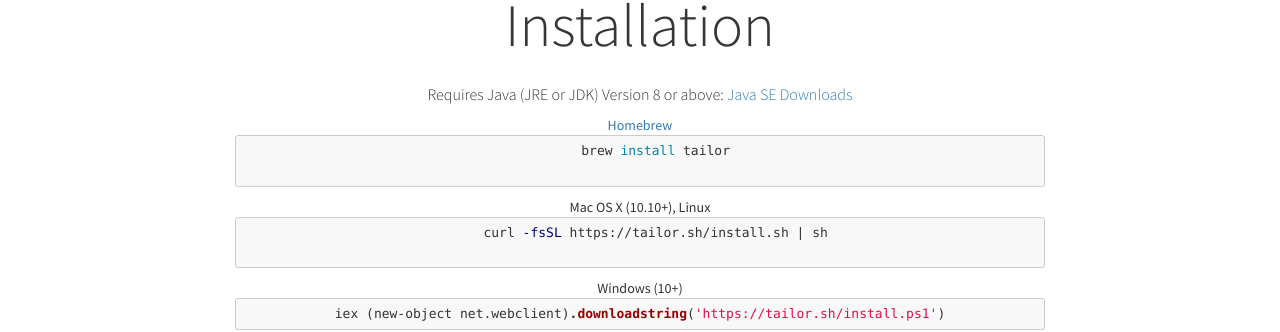
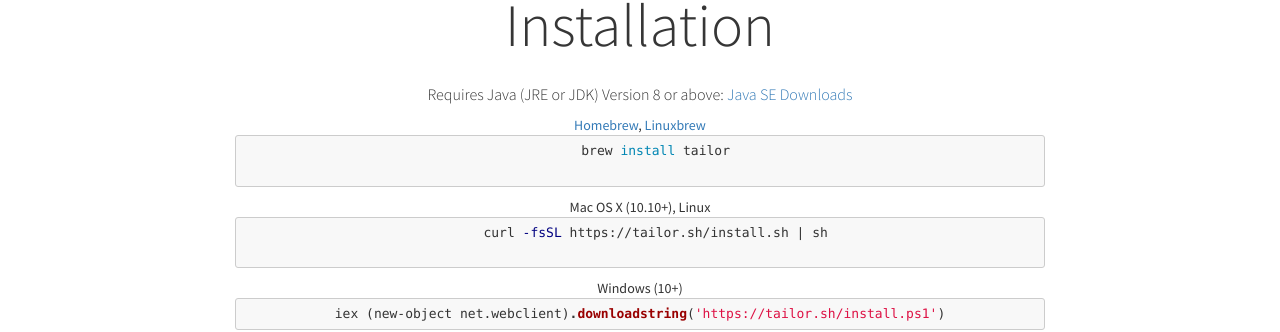
Before and after one commit to sleekbyte/tailor, a Jekyll site: the page built from index.html, in a window 1280 px wide and 900 px high, scrolled down 837 px. Shown: the part 144-476 px from the top of the window. Built offline with Jekyll 4.4.1, drawn with Linux system fonts in a browser that asks for light colours; nearby versions of some CDN libraries; comment, search, counter and statistics services are not loaded.

Commit message:
Add link to Linuxbrew

```diff
--- a/index.html
+++ b/index.html
@@ -33,7 +33,7 @@
 <div class="container subtopic text-center">
   <h2>Installation</h2>
   <p>Requires Java (JRE or JDK) Version 8 or above: <a href="http://www.oracle.com/technetwork/java/javase/downloads/index.html" target="_blank">Java SE Downloads</a></p>
-  <a href="http://brew.sh" target="_blank">Homebrew</a>
+  <a href="http://brew.sh" target="_blank">Homebrew</a>, <a href="http://brew.sh/linuxbrew/" target="_blank">Linuxbrew</a>
   <div onclick="selectText(this.firstElementChild)">
     {% highlight bash %}
     brew install tailor
```
